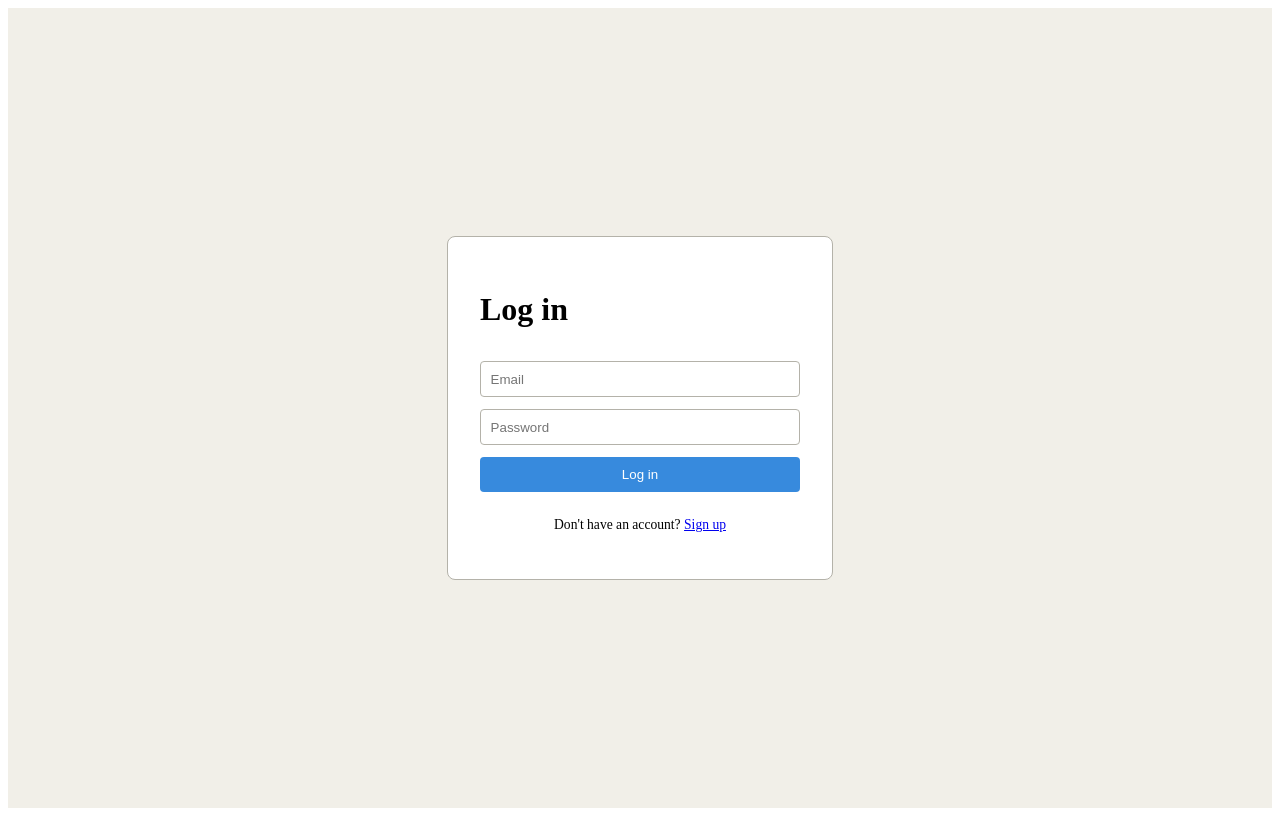
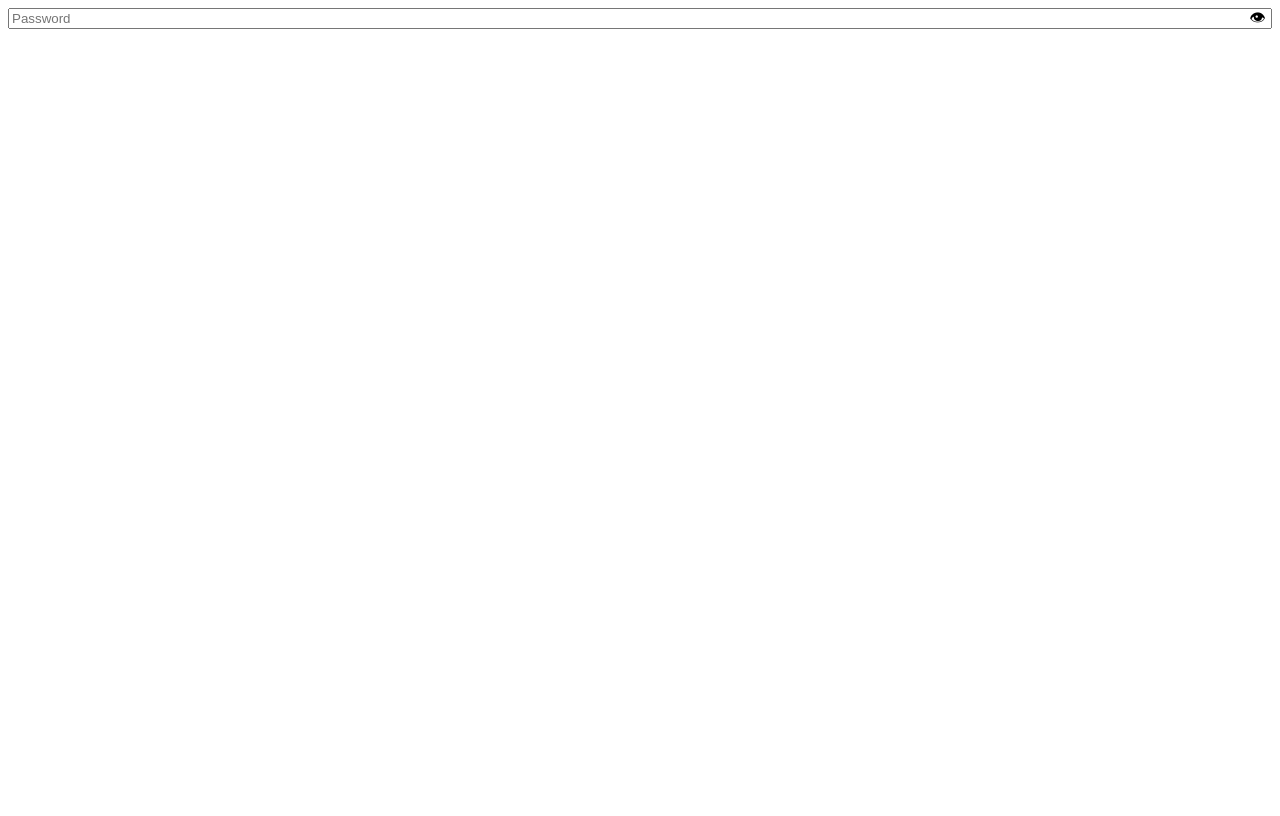
Before and after one commit to infiniwire/shelfspace, a React (Vite) app in the folder frontend/: page /login in a window 1280 px wide. Built offline with nearby package versions, Linux system fonts and the light colour scheme.

Commit message:
Added a toggle to show or hide password

```diff
--- a/frontend/src/App.jsx
+++ b/frontend/src/App.jsx
@@ -1,4 +1,5 @@
-import { Routes, Route, Navigate } from "react-router-dom";
+import { Routes, Route, Navigate, useLocation } from "react-router-dom";
+import Nav from "./components/Nav/Nav";
 import Login from "./components/Login/Login";
 import Signup from "./components/Signup/Signup";
 import Library from "./components/Library/Library";
@@ -6,7 +7,12 @@ import AddItem from "./components/AddItem/AddItem";
 import EditItem from "./components/EditItem/EditItem";
 
 function App() {
+  const location = useLocation();
+  const hideNav = location.pathname === "/login" || location.pathname === "/signup";
+
   return (
+    <>
+      {!hideNav && <Nav />}
       <Routes>
         <Route path="/" element={<Navigate to="/login" />} />
         <Route path="/login" element={<Login />} />
@@ -15,6 +21,7 @@ function App() {
         <Route path="/add-item" element={<AddItem />} />
         <Route path="/edit-item/:id" element={<EditItem />} />
       </Routes>
+    </>
   );
 }
 
--- a/frontend/src/components/Login/Login.css
+++ b/frontend/src/components/Login/Login.css
@@ -30,3 +30,10 @@
 }
 .login-error { color: #e24b4a; font-size: 0.85rem; }
 .login-switch { font-size: 0.85rem; text-align: center; }
+
+.password-field { position: relative; display: flex; }
+.password-field input { flex: 1; padding-right: 2.2rem; }
+.password-toggle {
+  position: absolute; right: 0.4rem; top: 50%; transform: translateY(-50%);
+  background: none; border: none; cursor: pointer; font-size: 1rem; padding: 0;
+}
--- a/frontend/src/components/Login/Login.jsx
+++ b/frontend/src/components/Login/Login.jsx
@@ -6,6 +6,7 @@ function Login() {
   const [email, setEmail] = useState("");
   const [password, setPassword] = useState("");
   const [error, setError] = useState("");
+  const [showPassword, setShowPassword] = useState(false);
   const navigate = useNavigate();
 
   async function handleSubmit(e) {
@@ -28,29 +29,22 @@ function Login() {
   }
 
   return (
-    <div className="login-page">
-      <form className="login-form" onSubmit={handleSubmit}>
-        <h1>Log in</h1>
-        {error && <p className="login-error">{error}</p>}
+    <div className="password-field">
   <input
-          type="email"
-          placeholder="Email"
-          value={email}
-          onChange={(e) => setEmail(e.target.value)}
-          required
-        />
-        <input
-          type="password"
+    type={showPassword ? "text" : "password"}
     placeholder="Password"
     value={password}
     onChange={(e) => setPassword(e.target.value)}
     required
   />
-        <button type="submit">Log in</button>
-        <p className="login-switch">
-          Don&apos;t have an account? <a href="/signup">Sign up</a>
-        </p>
-      </form>
+  <button
+    type="button"
+    className="password-toggle"
+    onClick={() => setShowPassword((prev) => !prev)}
+    aria-label={showPassword ? "Hide password" : "Show password"}
+  >
+    {showPassword ? "🙈" : "👁"}
+  </button>
 </div>
   );
 }
--- a/frontend/src/components/Nav/Nav.jsx
+++ b/frontend/src/components/Nav/Nav.jsx
@@ -13,8 +13,7 @@ function Nav() {
     <nav className="app-nav">
       <Link to="/library" className="app-nav-brand">ShelfSpace</Link>
       <div className="app-nav-links">
-        <Link to="/library">Library</Link>
-        <Link to="/add-item">Add item</Link>
+        <Link to="/library">My Library</Link>
         <button onClick={handleLogout} className="app-nav-logout">Log out</button>
       </div>
     </nav>
```
Lines whose indentation alone changed are shown as unchanged.
